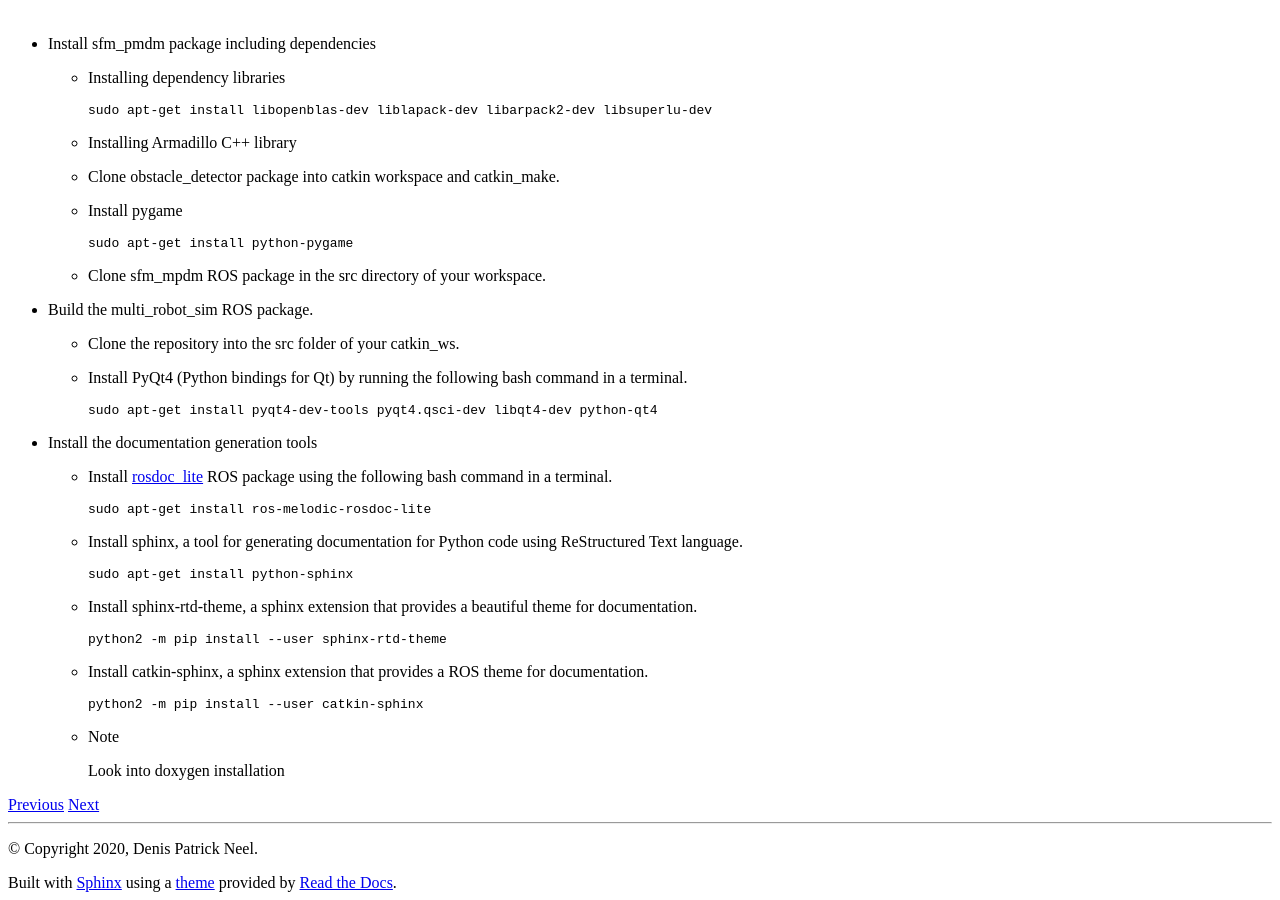
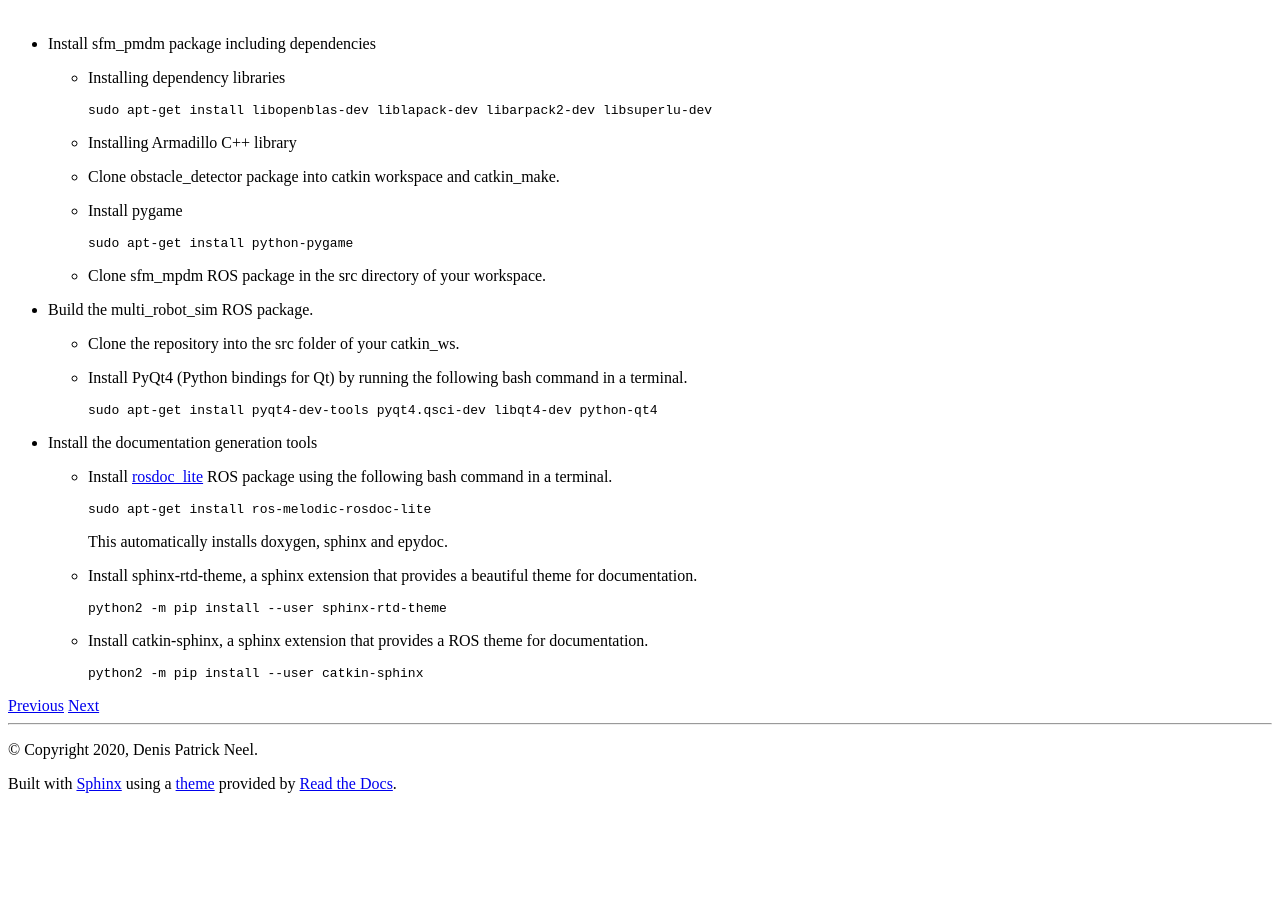
Before and after one commit to ROOSTER-fleet-management/rooster_fleet_manager, a Sphinx documentation site: the page built from doc/_source/InstallInstructions.rst, in a window 1280 px wide and 900 px high, scrolled down 1350 px. Built offline with Sphinx 7.4.7 and the Read the Docs theme 2.0.0, drawn with Linux system fonts in a browser that asks for light colours; the version number could not be read and is left out; after the commit the page ends 2151 px from its top, so only the background shows below that.

Commit message:
modified installation instructions for doc tools

```diff
--- a/doc/_source/InstallInstructions.rst
+++ b/doc/_source/InstallInstructions.rst
@@ -126,11 +126,7 @@ Installation Instructions
 
        sudo apt-get install ros-melodic-rosdoc-lite
 
-  * Install sphinx, a tool for generating documentation for Python code using ReStructured Text language.
-
-    .. code-block:: console
-
-       sudo apt-get install python-sphinx
+    This automatically installs doxygen, sphinx and epydoc.
 
   * Install sphinx-rtd-theme, a sphinx extension that provides a beautiful theme for documentation.
 
@@ -143,6 +139,3 @@ Installation Instructions
     .. code-block:: console
 
        python2 -m pip install --user catkin-sphinx
-
-  * .. note::
-       Look into doxygen installation
```
